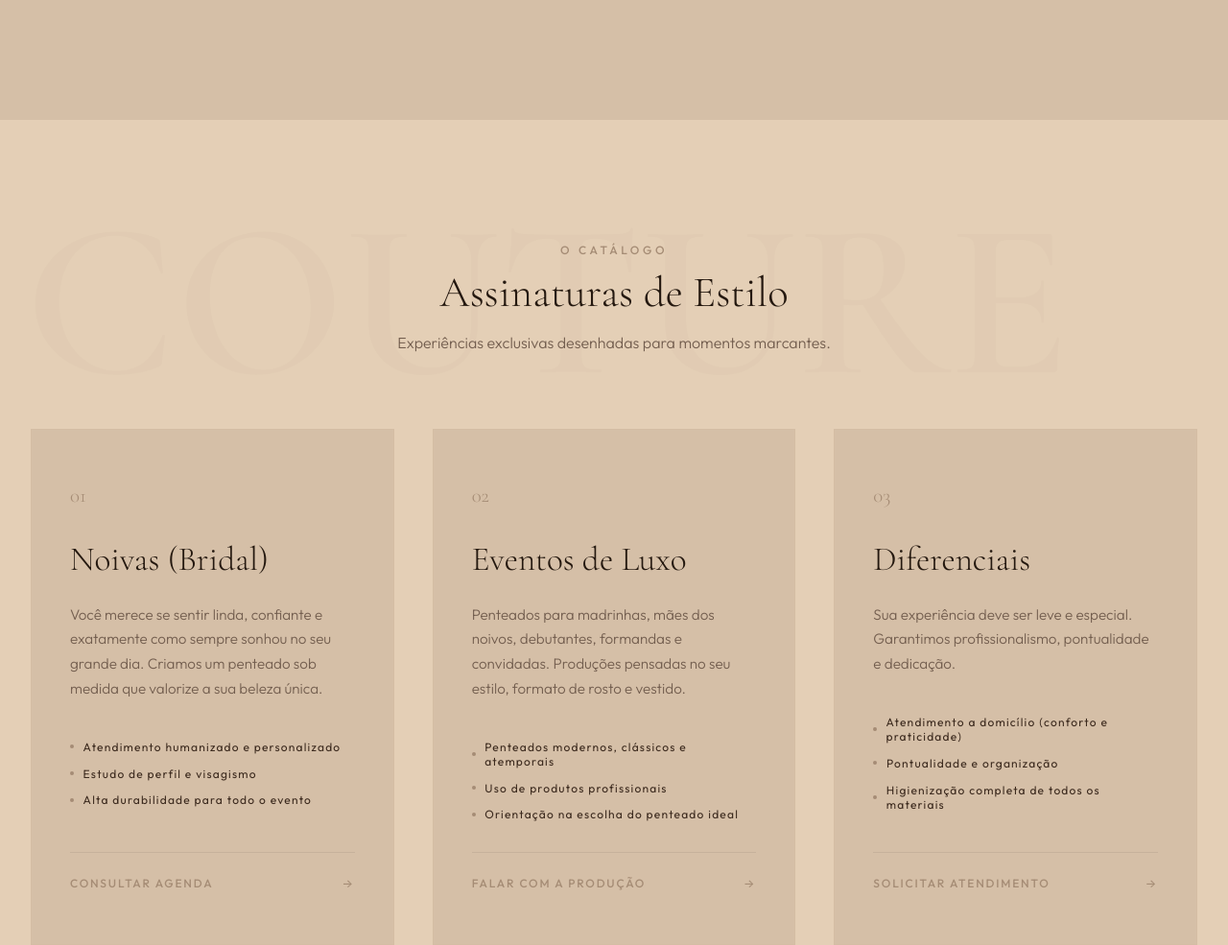
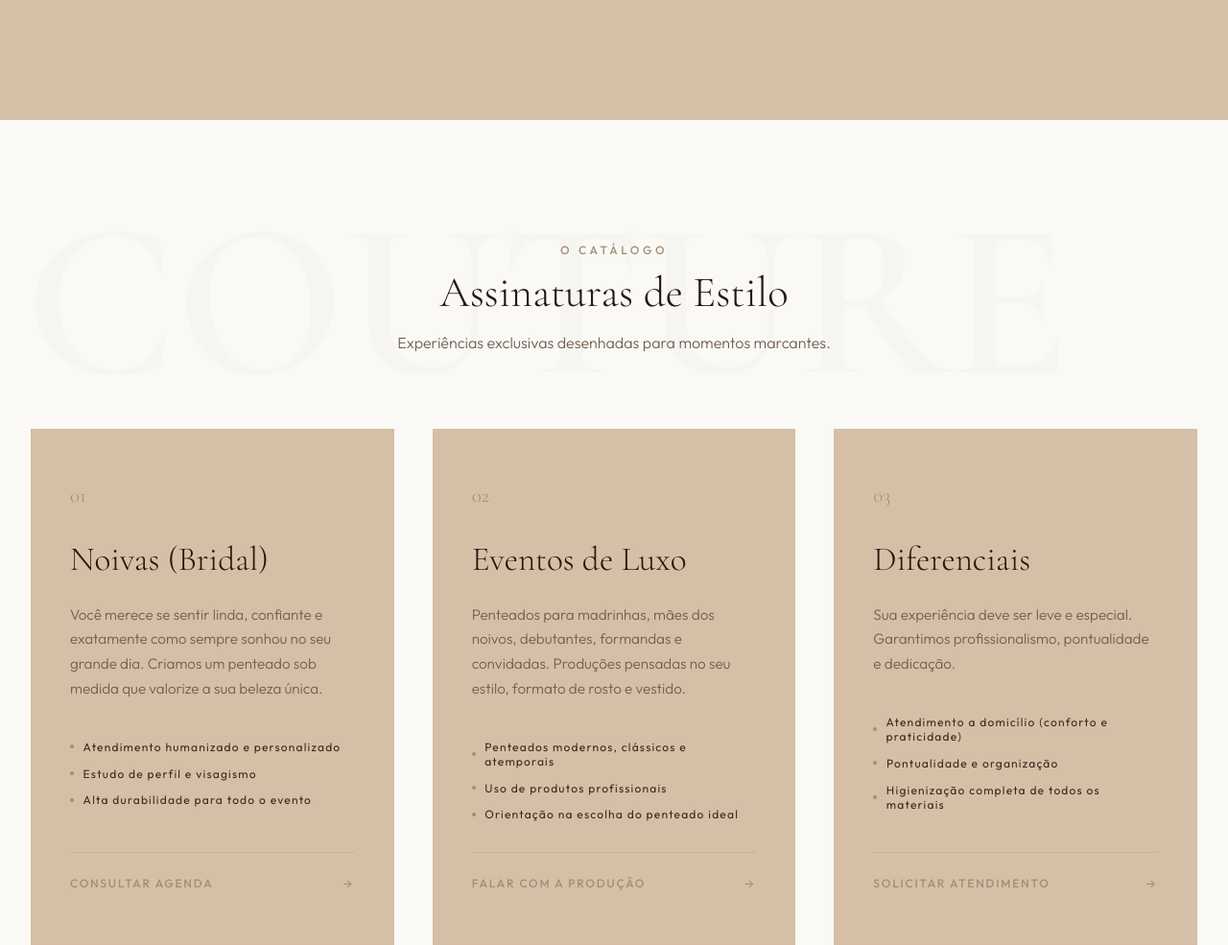
Before and after one commit to willdbga-code/Camila, a website built with Vite: page index.html in a window 1280 px wide. Shown: the part 1727-2712 px from the top of the page at 96% size. Built offline with nearby package versions, Linux system fonts and the light colour scheme.

Commit message:
style: alternate section backgrounds between light cream and warm caramel

```diff
--- a/src/style.css
+++ b/src/style.css
@@ -1,14 +1,15 @@
 /* --- Design System & CSS Variables --- */
 :root {
-    /* Color Palette - Triangulated Caramel Cream, Sand & Chocolate */
+    /* Color Palette - Caramel, Latte & Light Cream */
     --bg-dark: #e4cfb6;        /* Soft warm caramel cream background */
+    --bg-light-cream: #faf9f6; /* Very light premium cream background */
     --bg-card: #d5bfa7;        /* Warm latte sand/beige for card contrast */
-    --bg-overlay: rgba(228, 207, 182, 0.97); /* Caramel overlay */
+    --bg-overlay: rgba(250, 249, 246, 0.97); /* Light cream overlay */
 
     --text-pure: #24180f;      /* Deep rich chocolate for headlines */
     --text-cream: #3d2b1f;     /* Warm dark chocolate for body text */
     --text-muted: #735e4f;     /* Soft warm cocoa gray for secondary details */
-    --text-dark: #e4cfb6;      /* Caramel cream text on dark accents (buttons) */
+    --text-dark: #faf9f6;      /* Light cream text on dark accents (buttons) */
 
     --gold: #24180f;           /* Dark chocolate accent for primary elements */
     --gold-rgb: 36, 24, 15;
@@ -47,7 +48,7 @@
 html {
     scroll-behavior: smooth;
     font-size: 16px;
-    background-color: var(--bg-dark);
+    background-color: var(--bg-light-cream);
     color: var(--text-cream);
     font-family: var(--font-sans);
     -webkit-font-smoothing: antialiased;
@@ -596,7 +597,7 @@ a {
 .services-section {
     padding: 8rem 0;
     position: relative;
-    background-color: var(--bg-dark);
+    background-color: var(--bg-light-cream);
 }
 
 .services-bg-decor {
@@ -900,7 +901,7 @@ a {
 /* --- Contact & Booking --- */
 .contact-section {
     padding: 8rem 0;
-    background-color: var(--bg-dark);
+    background-color: var(--bg-light-cream);
     border-top: 1px solid rgba(197, 168, 128, 0.1);
 }
 
```
